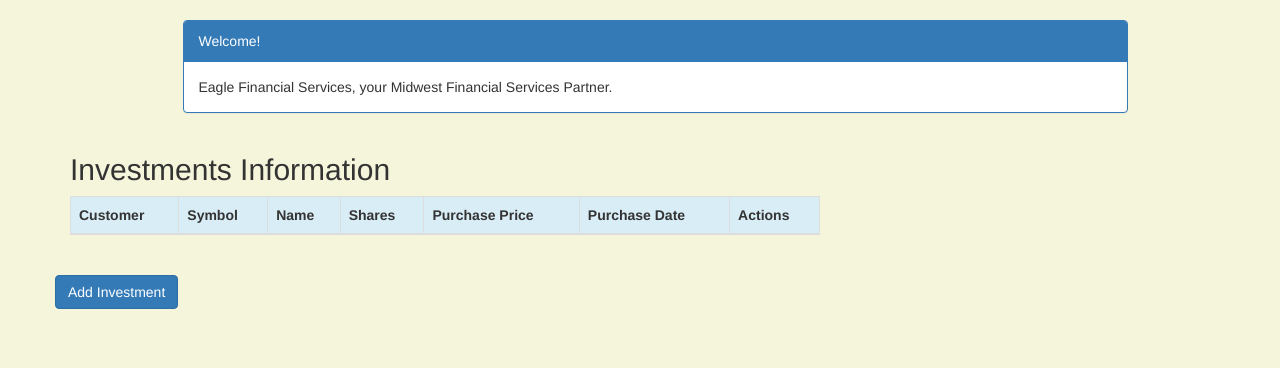
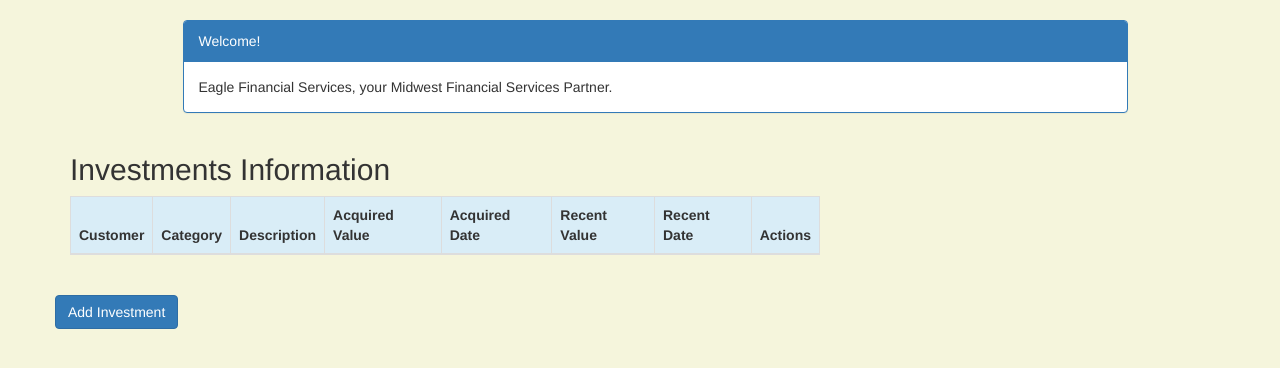
Before and after one commit to marcelsYK/efsblog, a Django app: page /investment/ in a window 1280 px wide. Shown: the part 52-420 px from the top of the page. Run offline with Django 3.2, Linux system fonts and the light colour scheme; the visitor is signed in with stand-in values (Sample User, id 1); data that the repository does not hold is empty; some libraries are stand-ins or nearby versions.

Commit message:
Fixed investment edit issue.

```diff
--- a/portfolio/templates/portfolio/investment_list.html
+++ b/portfolio/templates/portfolio/investment_list.html
@@ -34,11 +34,12 @@
             <thead>
             <tr class="bg-info">
                 <th>Customer</th>
-                <th>Symbol</th>
-                <th>Name</th>
-                <th>Shares</th>
-                <th>Purchase Price</th>
-                <th>Purchase Date</th>
+                <th>Category</th>
+                <th>Description</th>
+                <th>Acquired Value</th>
+                <th>Acquired Date</th>
+                <th>Recent Value</th>
+                <th>Recent Date</th>
                 <th colspan="3">Actions</th>
             </tr>
             </thead>
@@ -46,11 +47,12 @@
             {% for investment in investments %}
                 <tr>
                     <td>{{ investment.customer }}</td>
-                    <td>{{ investment.symbol }}</td>
-                    <td>{{ investment.name }}</td>
-                    <td>{{ investment.shares }}</td>
-                    <td>{{ investment.purchase_price }}</td>
-                    <td>{{ investment.purchase_date }}</td>
+                    <td>{{ investment.category }}</td>
+                    <td>{{ investment.description }}</td>
+                    <td>{{ investment.acquired_value }}</td>
+                    <td>{{ investment.acquired_date }}</td>
+                    <td>{{ investment.recent_value }}</td>
+                    <td>{{ investment.recent_date }}</td>
                     <td><a href="{% url 'portfolio:investment_edit' pk=investment.pk %}"
                            class="btn btn-warning">Edit</a></td>
                     <td><a href="{% url 'portfolio:investment_delete' pk=investment.pk %}"
--- a/portfolio/views.py
+++ b/portfolio/views.py
@@ -120,7 +120,7 @@ def investment_new(request):
             investment = form.save(commit=False)
             investment.created_date = timezone.now()
             investment.save()
-            investments = Investment.objects.filter(purchase_date__lte=timezone.now())
+            investments = Investment.objects.filter(recent_date__lte=timezone.now())
             return render(request, 'portfolio/investment_list.html',
                           {'investments': investments})
     else:
@@ -138,7 +138,7 @@ def investment_edit(request, pk):
             # investment.customer = investment.id
             investment.updated_date = timezone.now()
             investment.save()
-            investments = Investment.objects.filter(purchase_date__lte=timezone.now())
+            investments = Investment.objects.filter(recent_date__lte=timezone.now())
             return render(request, 'portfolio/investment_list.html', {'investments': investments})
     else:
         # print("else")
@@ -149,5 +149,5 @@ def investment_edit(request, pk):
 def investment_delete(request, pk):
     investment = get_object_or_404(Investment, pk=pk)
     investment.delete()
-    investments = Investment.objects.filter(purchase_date__lte=timezone.now())
+    investments = Investment.objects.filter(recent_date__lte=timezone.now())
     return render(request, 'portfolio/investment_list.html', {'investments': investments})
```
